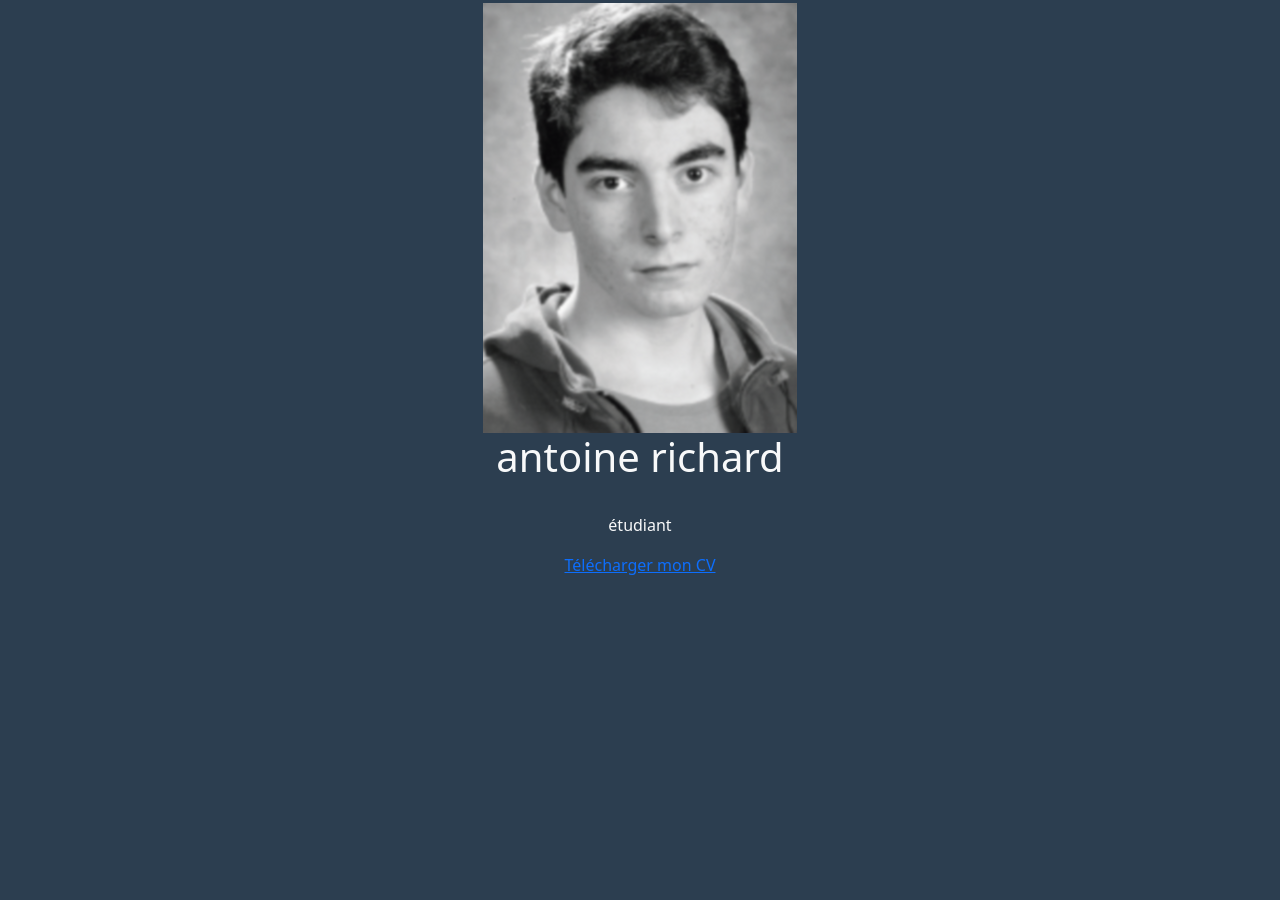
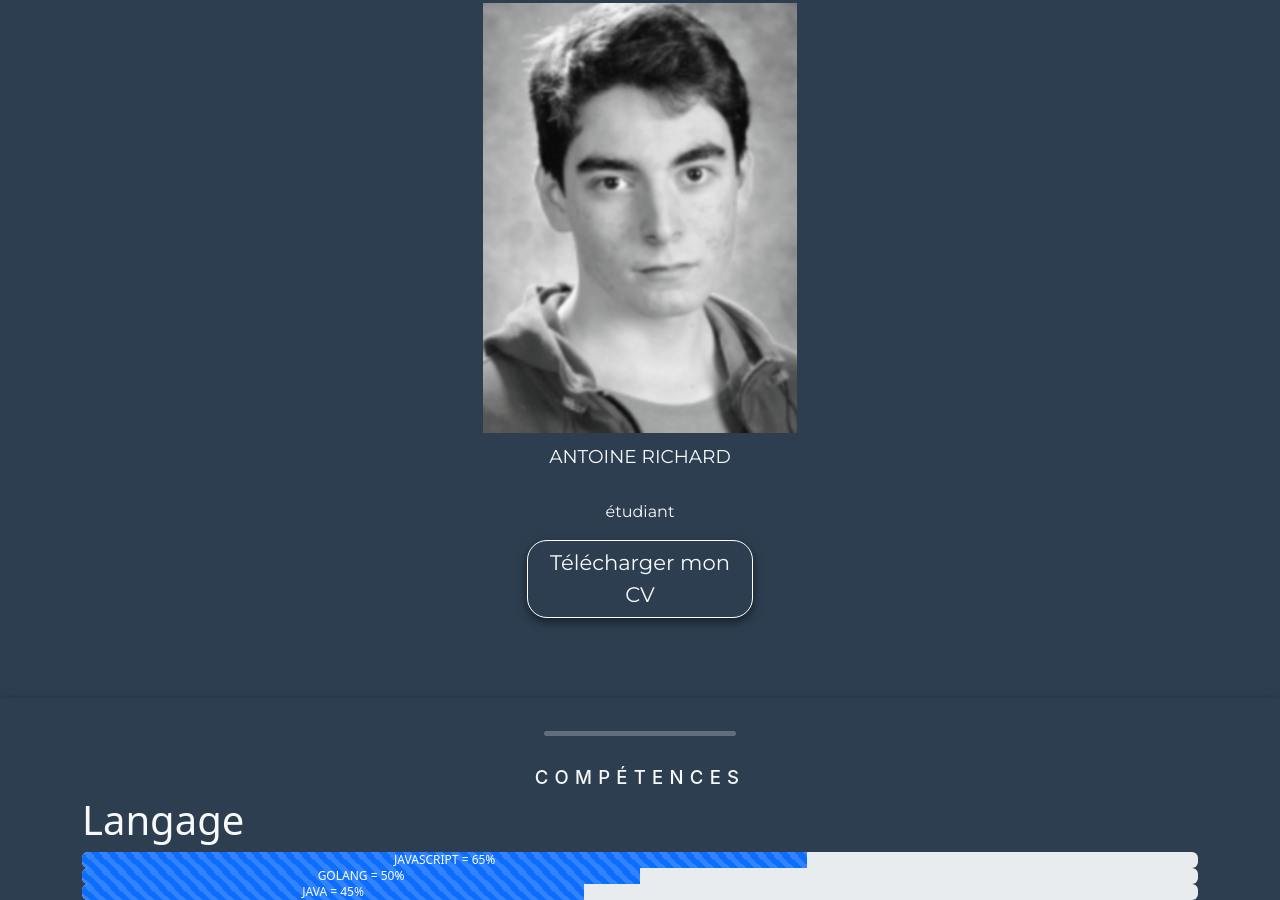
Before and after one commit to anto95240/Portfolio-v1, a plain HTML site: page CV.html in a window 1280 px wide. Shown: the part 437-1337 px from the top of the page. Before the commit the page ends 1014 px from the top, so only its background shows below. Drawn offline with nearby package versions, Linux system fonts and the light colour scheme.

Commit message:
start competence + profil finish

```diff
--- a/CV.html
+++ b/CV.html
@@ -49,7 +49,6 @@
       </nav>
     </header>
     <main>
-
       <section id="profil" class="profil">
         <div class="logo">
           <img src="/asset/images/logo.png" class="img-fluid float-end imgLogo" alt="logo">
@@ -58,11 +57,46 @@
           <img src="/asset/images/photo.png" class="img-fluid mx-auto d-block" alt="photo">
         </div>
         <div class="container-fluid text-center text-light">
-          <h1>antoine richard</h1>
+          <h1 class="text-uppercase">antoine richard</h1>
           <br>
           <p>étudiant</p>
-          <a class="telechargement" href="./asset/doc/CV.pdf" > Télécharger mon CV </a>
+          <a class="btn text-light" href="./asset/doc/CV.pdf" > Télécharger mon CV </a>
         </div>
+      </section>
+
+      <section id="competence" class="competence">
+        <hr class="main_hr">
+        <hr class="onglet_hr">
+        <h1 class="text-uppercase text-center text-light">compétences</h1>
+        <div class="container-fluid">
+          <div class="container">
+            <h1 class="text-light">Langage</h1>
+            <div class="justify-content-center">
+              <div class="progress" role="progressbar" aria-label="Animated striped example" aria-valuenow="65" aria-valuemin="0" aria-valuemax="100">
+                <div class="progress-bar progress-bar-striped progress-bar-animated" style="width: 65%">JAVASCRIPT = 65%</div>
+              </div>
+              <div class="progress" role="progressbar" aria-label="Animated striped example" aria-valuenow="50" aria-valuemin="0" aria-valuemax="100">
+                <div class="progress-bar progress-bar-striped progress-bar-animated" style="width: 50%">GOLANG = 50%</div>
+              </div>
+              <div class="progress" role="progressbar" aria-label="Animated striped example" aria-valuenow="45" aria-valuemin="0" aria-valuemax="100">
+                <div class="progress-bar progress-bar-striped progress-bar-animated" style="width: 45%">JAVA = 45%</div>
+              </div>
+            </div>
+          </div>
+
+        </div>
+      </section>
+
+      <section id="formation" class="formation">
+
+      </section>
+
+      <section id="experience" class="experience">
+
+      </section>
+
+      <section id="projet" class="projet">
+
       </section>
 
     </main>
--- a/asset/css/CV.css
+++ b/asset/css/CV.css
@@ -12,10 +12,6 @@ header .container-fluid{
   padding: 0;
   margin-top: -5px;
 }
-
-/* .navh1{
-  color: white;
-} */
 
 .navbar-nav{
   text-align: center;
@@ -41,6 +37,69 @@ header .container-fluid{
 .photo{
   width: auto;
 }
+
+#profil{
+  font-family: 'Montserrat';
+  padding-bottom: 5%;
+}
+
+#profil h1{
+  padding-top: 1%;
+  font-size: calc(1rem + 0.2vw) !important;
+}
+
+#profil .btn{
+  border-color:white !important;
+  border-radius: 20px !important;
+  box-shadow: 0px 4px 10px rgba(0, 0, 0, 0.5);
+  width: 18%;
+  padding-top: 0.5% !important;
+  padding-bottom: 0.5% !important;
+  font-size: calc(1rem + 0.4vw) !important;
+}
+
+#profil .btn:hover{
+  border-color: #000000 !important;
+  box-shadow: 0px 4px 10px 4px rgba(255, 255, 255, 0.5);
+  background-color: white;
+  color: #2c3e50 !important;
+}
+
+#competence{
+  box-shadow: 0px 4px 10px rgba(0, 0, 0, 0.5);
+}
+
+#competence>h1{
+  font-size: calc(1rem + 0.2vw) !important;
+  font-family: 'Inter';
+  letter-spacing: 6.25px;
+}
+
+/* HR */
+
+.main_hr{
+  padding: 1.5px;
+  width: 100%;
+  margin-left: auto;
+  margin-right: auto;
+  background-color: transparent;
+  border: none;
+  z-index: 2;
+  border-radius: 50px;
+}
+
+.onglet_hr{
+  margin: 30px;
+  padding: 2.5px;
+  width: 15%;
+  margin-left: auto;
+  margin-right: auto;
+  background-color: rgb(255, 255, 255);
+  border: none;
+  z-index: 2;
+  border-radius: 50px;
+}
+
 
 /* .card{
   align-content: center;
```
